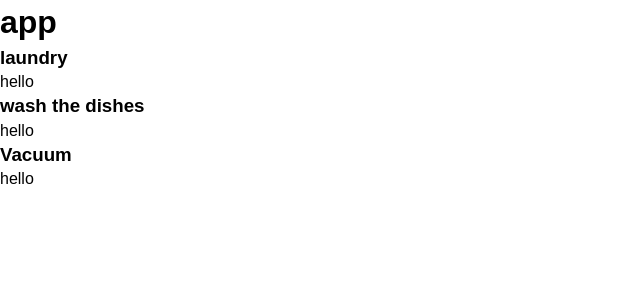
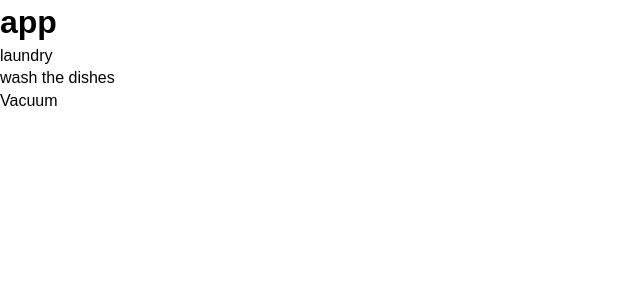
Before and after one commit to Annastasshia/react_todo, a React (Create React App) app: page / in a window 1280 px wide. Shown: the top 300 px of the page, without its empty margins (0-640 px from the left). Built offline with nearby package versions, Linux system fonts and the light colour scheme.

Commit message:
Add PropTypes to Component and add key to 'id'

```diff
--- a/src/components/TodoItem.js
+++ b/src/components/TodoItem.js
@@ -1,13 +1,19 @@
 import React, { Component } from 'react'
+import PropTypes from 'prop-types';
 
 export class TodoItem extends Component {
     render() {
         return (
             <div>
-                <p>hello</p>
+                <p>{ this.props.task.title }</p>
             </div>
-        )
+            )
+        }
     }
+
+    // Proptypes
+    TodoItem.propTypes = {
+        task: PropTypes.object.isRequired
 }
 
 export default TodoItem
--- a/src/components/Todos.js
+++ b/src/components/Todos.js
@@ -1,5 +1,6 @@
 import React, { Component } from 'react';
 import TodoItem from './TodoItem';
+import PropTypes from 'prop-types';
 
 
 
@@ -13,11 +14,15 @@ class Todos extends Component {
 
         // this is what you will display in the browser
         <div>
-        <h3>{task.title} </h3>
-        <TodoItem />
+        <TodoItem key={task.id} task={task} />
         </div>
     ));
   }
 }
 
+ // Proptypes
+ Todos.propTypes = {
+    todos: PropTypes.array.isRequired
+  }
+
 export default Todos;
```
